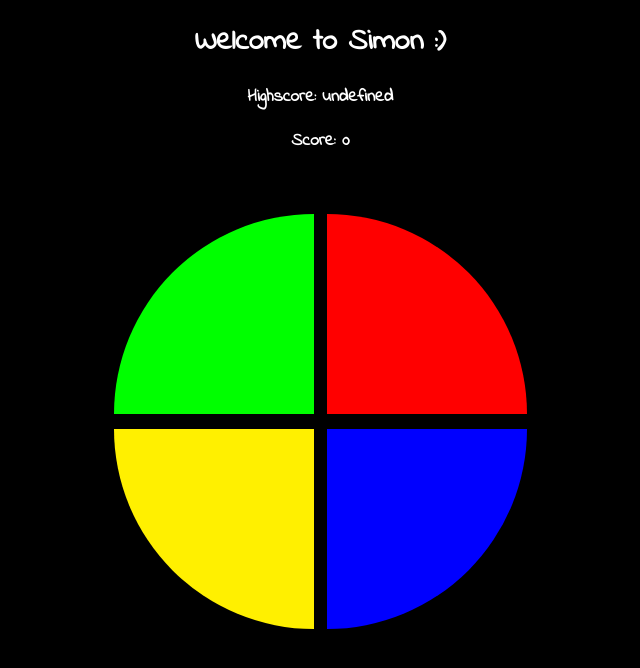
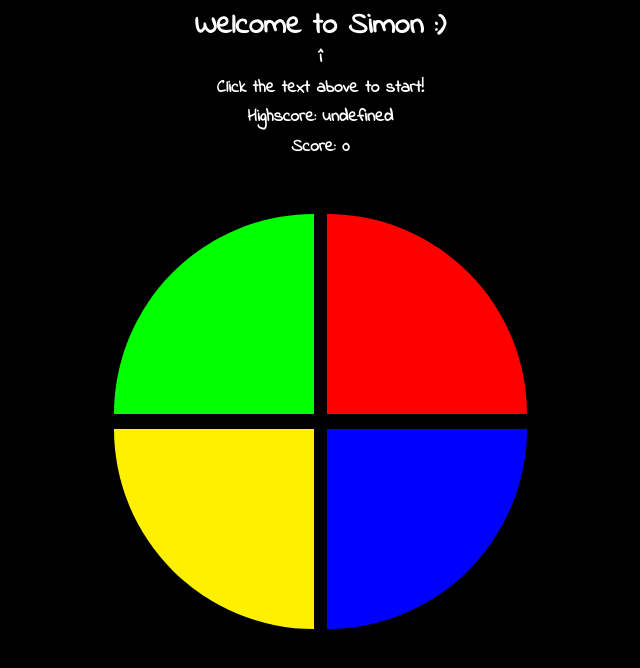
Before and after one commit to MichaK726/simon, a plain HTML site: page index.html in a window 1280 px wide. Shown: the whole page, without its empty margins (326-966 px from the left). Drawn offline with Linux system fonts and the light colour scheme.

Commit message:
Fixed audio not working first time, Added beforestart function

```diff
--- a/index.html
+++ b/index.html
@@ -10,7 +10,9 @@
 <body>
     <div class="grid-container">
         <div id="InfoText">
-            <h1>Welcome to Simon :)</h1>
+            <h1 onclick="Start()">Welcome to Simon :)</h1>
+            <h3>&icirc;</h3>
+            <h3>Click the text above to start!</h3>
             <h3 id="highScore">Highscore: 0</h3>
             <h3 id="score">Score: 0</h3>
         </div>
--- a/script.js
+++ b/script.js
@@ -19,7 +19,11 @@ let wrong = new Audio('wrong.wav');
 
 let isGameOver = false;
 
-window.addEventListener('load', Start);
+window.addEventListener('load', BeforeStart);
+
+function BeforeStart() {
+    document.getElementById("highScore").innerHTML = "Highscore: " + cookieHighScore;
+}
 
 function Start() {
     document.getElementById("highScore").innerHTML = "Highscore: " + cookieHighScore;
--- a/style.css
+++ b/style.css
@@ -77,8 +77,9 @@ body {
     font-size: 15px;
     color: #ffffff;
     text-align: center;
+    line-height: 80%;
 }
-#InfoText h4{
+#InfoText h1{
     cursor: pointer;
 }
 
```
